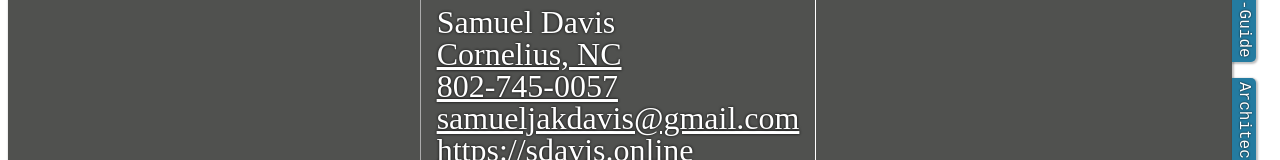
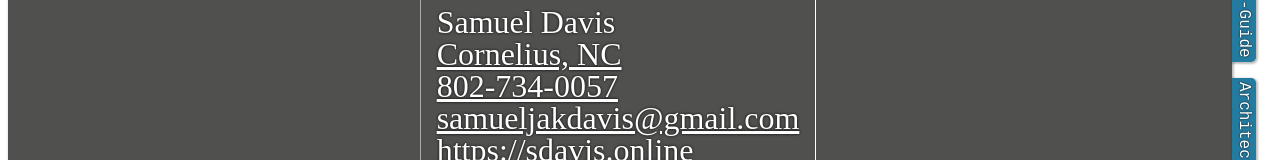
Before and after one commit to SamuelDavis/notes, a Nuxt app: page / in a window 1280 px wide. Shown: the part 426-586 px from the top of the page. Built offline with nearby package versions, Linux system fonts and the light colour scheme.

Commit message:
fix phone number

```diff
--- a/pages/index.vue
+++ b/pages/index.vue
@@ -21,7 +21,7 @@
   export default {
     data () {
       return {
-        phone: '802-745-0057',
+        phone: '802-734-0057',
         email: 'samueljakdavis@gmail.com',
         website: 'https://sdavis.online',
         address: [
```
